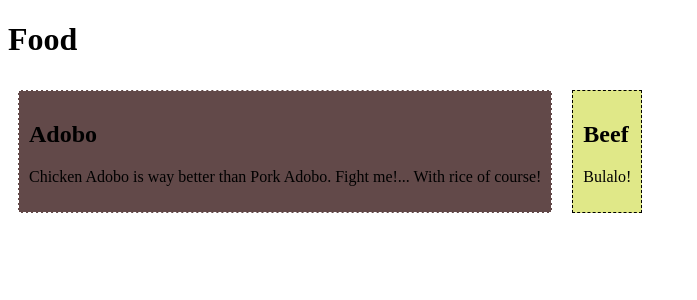
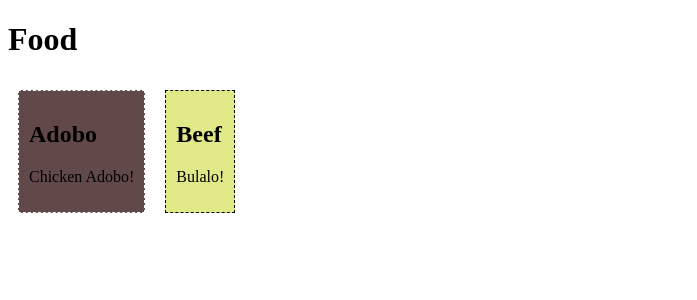
Before and after one commit to Crateeeee/webprog-it241-vuejs, a Vue app in the folder firstsfc/: page / in a window 1280 px wide. Shown: the top 300 px of the page, without its empty margins (0-697 px from the left). Built offline with nearby package versions, Linux system fonts and the light colour scheme.

Commit message:
color change

```diff
--- a/firstsfc/src/components/FoodItem.vue
+++ b/firstsfc/src/components/FoodItem.vue
@@ -10,7 +10,7 @@ export default {
   data() {
     return {
       name: 'Adobo',
-      message: 'Chicken Adobo is way better than Pork Adobo. Fight me!... With rice of course!'
+      message: 'Chicken Adobo!'
     }
   }
 };
```
